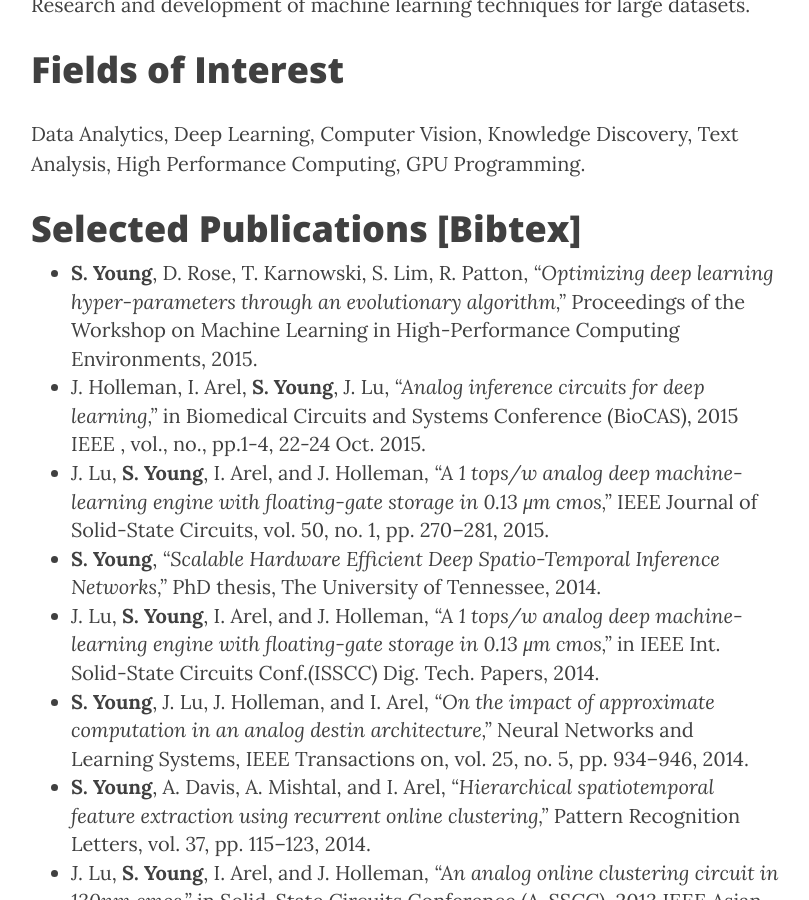
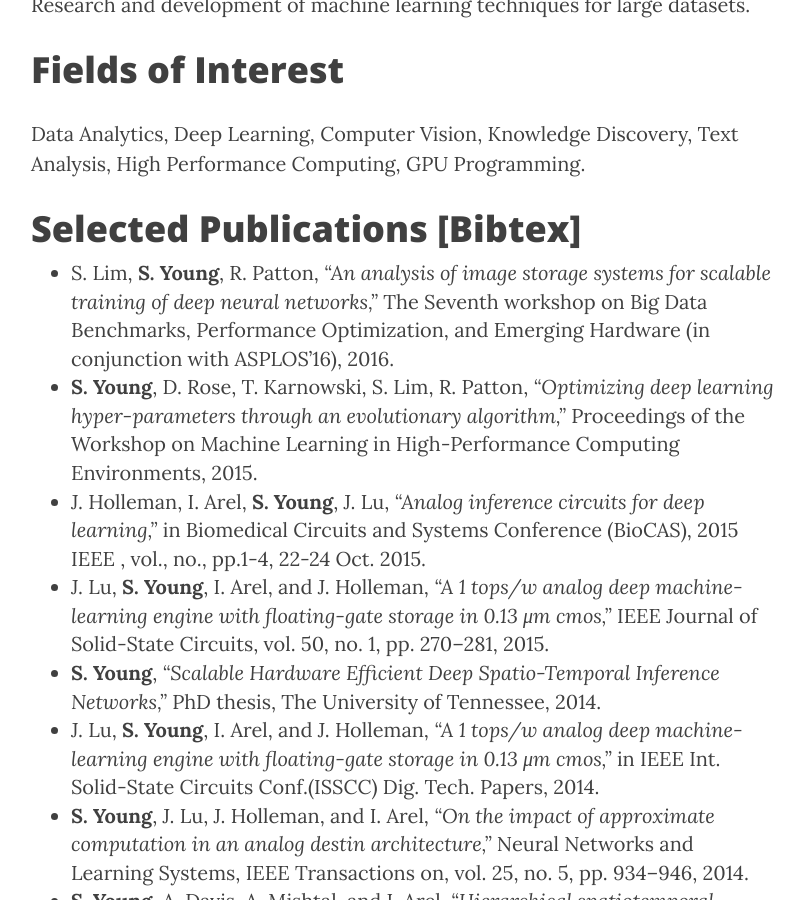
Before and after one commit to stevenryoung/stevenryoung.github.io, a Jekyll site: the page built from cv.md, in a window 1280 px wide and 900 px high, scrolled down 606 px. Shown: the whole window, without its empty margins (234-1043 px from the left). Built offline with Jekyll 4.4.1, drawn with Linux system fonts in a browser that asks for light colours; nearby versions of some CDN libraries.

Commit message:
Update cv.md

```diff
--- a/cv.md
+++ b/cv.md
@@ -13,7 +13,7 @@ Data Analytics, Deep Learning, Computer Vision, Knowledge Discovery, Text Analys
 High Performance Computing, GPU Programming.
 
 # Selected Publications <a size="8" color="#0000EE" href="/content/citations.bib">[Bibtex]</a>
-
+* S. Lim, **S. Young**, R. Patton, *"An analysis of image storage systems for scalable training of deep neural networks,"* The Seventh workshop on Big Data Benchmarks, Performance Optimization, and Emerging Hardware (in conjunction with ASPLOS'16), 2016.
 * **S. Young**, D. Rose, T. Karnowski, S. Lim, R. Patton, *"Optimizing deep learning hyper-parameters through an evolutionary algorithm,"* Proceedings of the Workshop on Machine Learning in High-Performance Computing Environments, 2015.
 * J. Holleman, I. Arel, **S. Young**, J. Lu, *"Analog inference circuits for deep learning,"* in Biomedical Circuits and Systems Conference (BioCAS), 2015 IEEE , vol., no., pp.1-4, 22-24 Oct. 2015.
 * J. Lu, **S. Young**, I. Arel, and J. Holleman, *“A 1 tops/w analog deep machine-learning engine with floating-gate storage in 0.13 μm cmos,”* IEEE Journal of Solid-State Circuits, vol. 50, no. 1, pp. 270--281, 2015.
```
